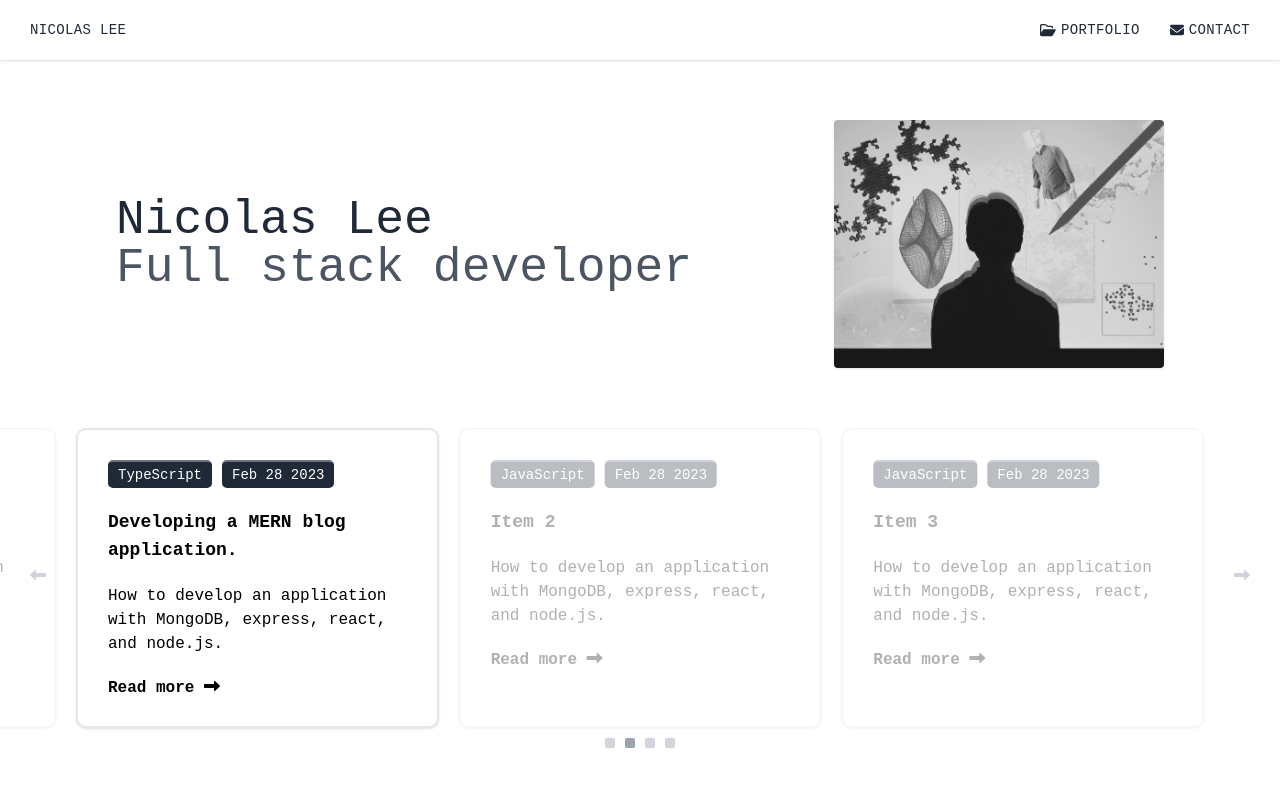
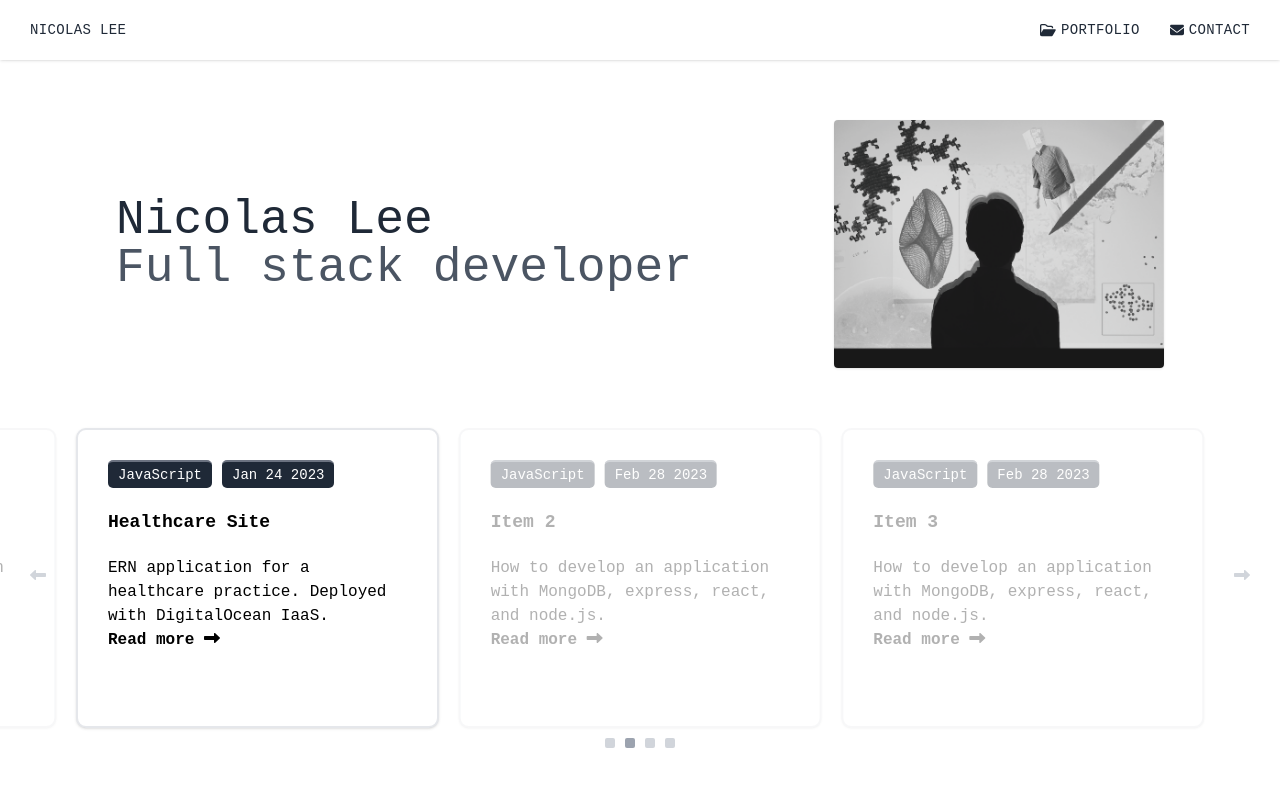
Before and after one commit to nicolasmatthewlee/personal-site, a React (Create React App) app: page / in a window 1280 px wide. Shown: the top 800 px of the page. Built offline with nearby package versions, Linux system fonts and the light colour scheme.

Commit message:
updated project in portfolio to link to healthcare-site page

```diff
--- a/src/components/portfolio.tsx
+++ b/src/components/portfolio.tsx
@@ -9,26 +9,35 @@ import { useState } from "react";
 export const Portfolio = () => {
   // NOTE: IF UPDATING PROJECTS, MUST ADD ADDITIONAL TAILWIND CLASSES BELOW
   // translate-x-[100%] translate-x-[-100%] translate-x-[-200%] translate-x-[200%]
-  const projects: { tags: string[]; title: string; text: string }[] = [
+  const projects: {
+    tags: string[];
+    title: string;
+    text: string;
+    link: string;
+  }[] = [
     {
-      tags: ["TypeScript", "Feb 28 2023"],
-      title: "Developing a MERN blog application.",
-      text: "How to develop an application with MongoDB, express, react, and node.js.",
+      tags: ["JavaScript", "Jan 24 2023"],
+      title: "Healthcare Site",
+      text: "ERN application for a healthcare practice. Deployed with DigitalOcean IaaS.",
+      link: "/portfolio/healthcare-site",
     },
     {
       tags: ["JavaScript", "Feb 28 2023"],
       title: "Item 2",
       text: "How to develop an application with MongoDB, express, react, and node.js.",
+      link: "",
     },
     {
       tags: ["JavaScript", "Feb 28 2023"],
       title: "Item 3",
       text: "How to develop an application with MongoDB, express, react, and node.js.",
+      link: "",
     },
     {
       tags: ["JavaScript", "Feb 28 2023"],
       title: "Item 4",
       text: "How to develop an application with MongoDB, express, react, and node.js.",
+      link: "",
     },
   ];
 
--- a/src/components/project.tsx
+++ b/src/components/project.tsx
@@ -1,12 +1,13 @@
 import { FontAwesomeIcon } from "@fortawesome/react-fontawesome";
 import { faLongArrowAltRight } from "@fortawesome/free-solid-svg-icons";
+import { Link } from "react-router-dom";
 import { Tag } from "./tag";
 
 interface Props {
-  data: { tags: string[]; title: string; text: string };
+  data: { tags: string[]; title: string; text: string; link: string };
 }
 
-export const Project = ({ data: { tags, title, text } }: Props) => {
+export const Project = ({ data: { tags, title, text, link } }: Props) => {
   return (
     <div className="bg-white w-full h-[300px] min-w-0 shadow p-[30px] rounded-[10px] border-[2px] space-y-[20px]">
       <div className="flex space-x-[10px]">
@@ -16,10 +17,12 @@ export const Project = ({ data: { tags, title, text } }: Props) => {
       </div>
       <h1 className="text-lg font-bold line-clamp-2">{title}</h1>
       <h2 className="line-clamp-3">{text}</h2>
-      <button className="hover:underline font-bold">
-        Read more
-        <FontAwesomeIcon className="ml-[10px]" icon={faLongArrowAltRight} />
-      </button>
+      <Link to={link}>
+        <button className="hover:underline font-bold">
+          Read more
+          <FontAwesomeIcon className="ml-[10px]" icon={faLongArrowAltRight} />
+        </button>
+      </Link>
     </div>
   );
 };
```
